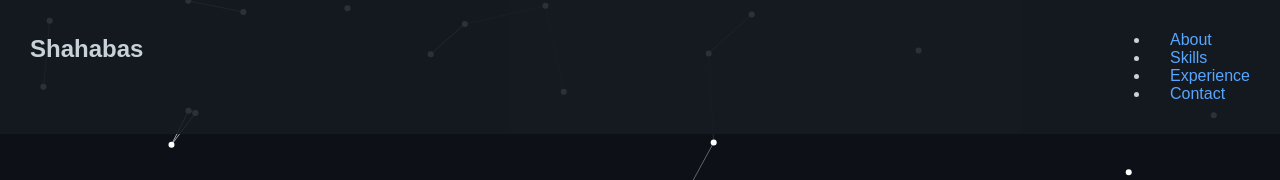
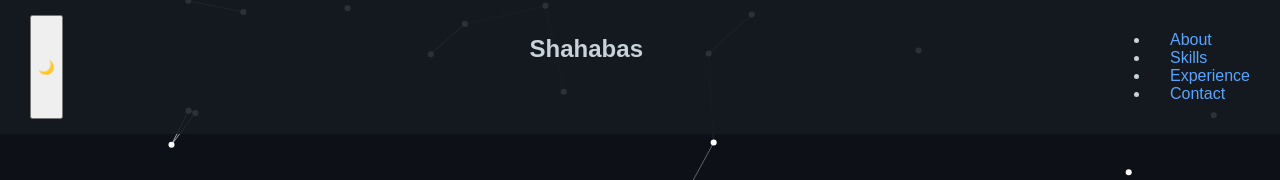
Before and after one commit to ahamed-shahabas/ahamed-shahabas.github.io, a plain HTML site: page index.html in a window 1280 px wide. Shown: the top 180 px of the page. Drawn offline with nearby package versions, Linux system fonts and the light colour scheme.

Commit message:
Update index.html

```diff
--- a/index.html
+++ b/index.html
@@ -13,7 +13,7 @@
 <div id="particles-js"></div>
 
 <!-- Navbar -->
-<nav class="navbar">
+<nav class="navbar"> <button onclick="toggleTheme()" class="theme-btn">🌙</button>
   <h2>Shahabas</h2>
   <ul>
     <li><a href="#about">About</a></li>
```
